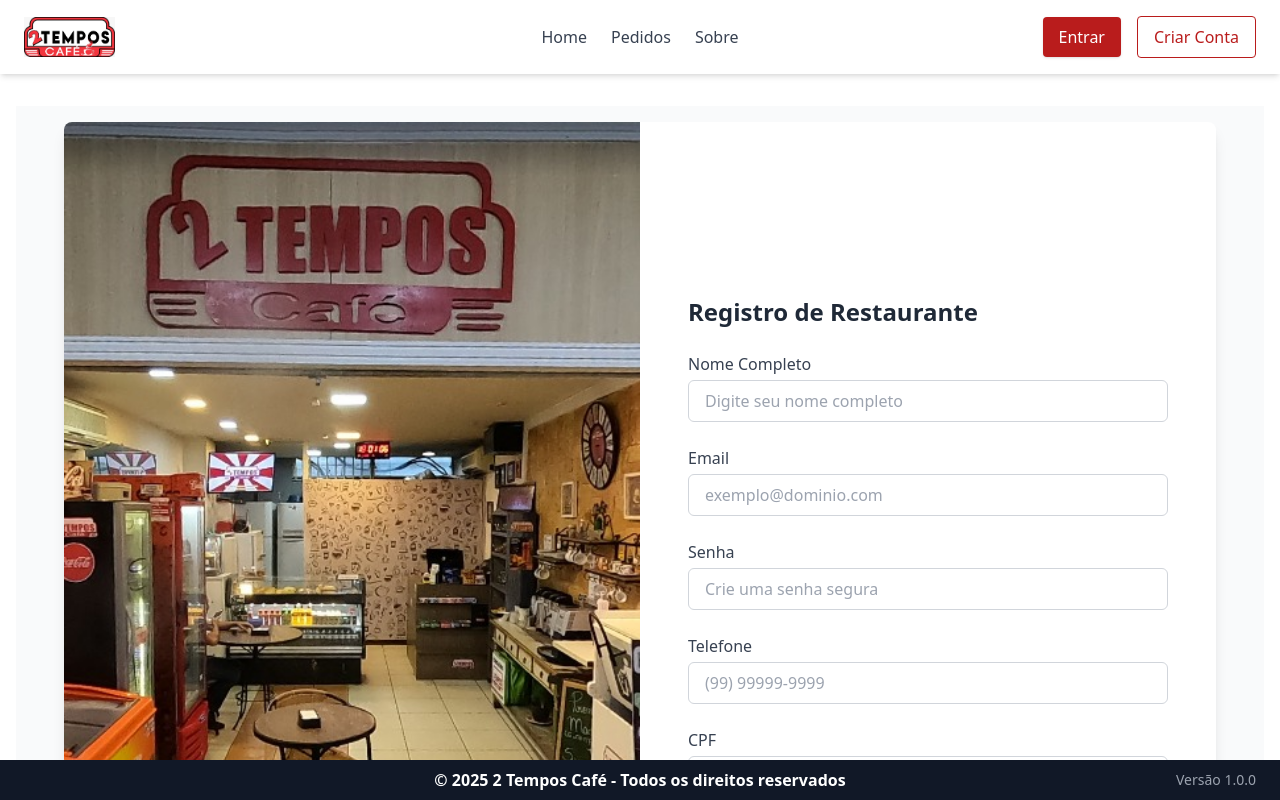
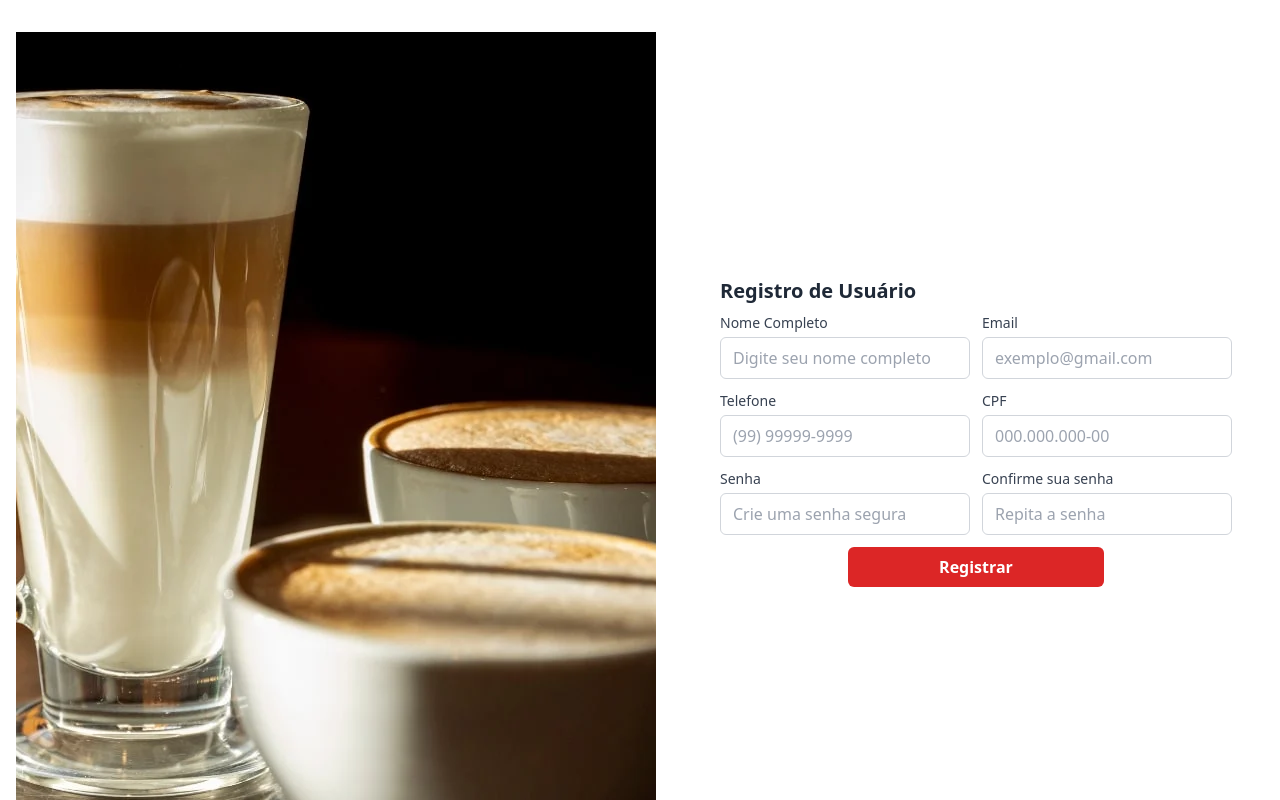
Before and after one commit to ArthurJsph/totem-auto-atendimento, a React (Vite) app in the folder totem-front/: page /registrar in a window 1280 px wide. Shown: the top 800 px of the page. Built offline with nearby package versions, Linux system fonts and the light colour scheme.

Commit message:
atualização na tela registrar e criação do arquivo (DetalhesProdututo)

```diff
--- a/totem-front/src/Routes/rotas.tsx
+++ b/totem-front/src/Routes/rotas.tsx
@@ -16,6 +16,8 @@
 import RedirectByRole from "./redirectByRole";
 import PrivateRoute from "./PrivateRoute";
 import Admin from "../pages/private/admin";
+import DetalhesProduto from "../pages/public/DetalhesProduto";
+
 const Rotas = () => {
     return (
       <Router>
@@ -49,6 +51,17 @@
           <Route path="*" element={<Error404 />} />
           <Route path="/unauthorized" element={<Error401 />} />
           <Route path="/recuperar" element={<Layout><Recuperar /></Layout>} />
+          <Route path="/detalhes/:id" element={<Layout><DetalhesProduto /></Layout>} />
+
+          {/* Rotas privadas */}
+          {/* <Route
+            path="/private"
+            element={
+              <PrivateRoute allowedRoles={["USER", "ADMIN"]}>
+                <PrivatePage />
+              </PrivateRoute>
+            }
+          {/* Rotas públicas */}
         </Routes>
       </Router>
     );
--- a/totem-front/src/components/layout/layout.tsx
+++ b/totem-front/src/components/layout/layout.tsx
@@ -1,15 +1,19 @@
+import { useLocation } from "react-router-dom";
 import Footer from "./footer";
 import Navbar from "./navbar";
 
+export default function Layout({ children }: { children: React.ReactNode }) {
+  const location = useLocation();
+  // Esconda Navbar e Footer nas rotas de login e registrar
+  const hideLayout = ["/login", "/registrar"].includes(location.pathname);
 
-export default function Layout({ children }: { children: React.ReactNode }) {
   return (
     <div className="flex flex-col min-h-screen">
-      <Navbar />
+      {!hideLayout && <Navbar />}
       <main className="flex-grow container mx-auto px-4 py-8">
         {children}
       </main>
-      <Footer />
+      {!hideLayout && <Footer />}
     </div>
   );
 }
--- a/totem-front/src/pages/auth/login.tsx
+++ b/totem-front/src/pages/auth/login.tsx
@@ -1,43 +1,48 @@
-import React, { useState } from "react";
+import React, { useState, useEffect } from "react";
 import { useNavigate } from "react-router-dom";
 import { login } from "../../service/auth";
 import { Link } from "react-router-dom";
 
-
-
 function Login() {
-
   const navigate = useNavigate();
   const [email, setEmail] = useState("");
   const [senha, setSenha] = useState("");
   const [lembrar, setLembrar] = useState(false);
 
+  useEffect(() => {
+    const originalOverflow = document.body.style.overflow;
+    const originalHeight = document.body.style.height;
+    document.body.style.overflow = "hidden";
+    document.body.style.height = "100vh";
+    return () => {
+      document.body.style.overflow = originalOverflow;
+      document.body.style.height = originalHeight;
+    };
+  }, []);
+
   const handleSubmit = (e: React.FormEvent<HTMLFormElement>) => {
     e.preventDefault();
 
     login(email, senha).then(() => {
-
-      // Salva email e senha no localStorage
       localStorage.setItem("email", email);
       localStorage.setItem("senha", senha);
-
       navigate("/redirect");
     });
   };
 
-
   return (
     <div className="flex h-screen overflow-hidden">
-      <div className="flex flex-1 md:flex-row w-full">
-        <div className="hidden md:flex w-[80%] bg-gray-100 items-center justify-center">
+      {/* Imagem ocupa 80% da tela, alinhada à esquerda */}
+      <div className="hidden md:block w-[70vw] h-screen">
         <img
           src="src/assets/login.png"
           alt="imagem login"
-            className="max-w-[80%] max-h-full object-cover"
+          className="w-full h-full object-cover"
         />
       </div>
 
-        <div className="w-full md:w-5/12 flex flex-col bg-white justify-center items-center p-8">
+      {/* Formulário ocupa 20% da tela, alinhado à direita */}
+      <div className="w-full md:w-[30vw] h-screen flex flex-col bg-white justify-center items-center p-8">
         <div className="bg-white p-8 rounded-lg shadow-lg text-center w-full max-w-sm">
           <h2 className="text-gray-800 text-2xl font-semibold mb-6">Login</h2>
           <form className="space-y-4" onSubmit={handleSubmit}>
@@ -111,8 +116,6 @@
               </Link>
             </div>
           </form>
-
-
           <a
             href="/registrar"
             className="block mt-6 text-sm text-gray-600 hover:text-blue-600 hover:underline transition-colors"
@@ -122,7 +125,6 @@
         </div>
       </div>
     </div>
-    </div>
   );
 }
 
--- a/totem-front/src/pages/auth/registrar.tsx
+++ b/totem-front/src/pages/auth/registrar.tsx
@@ -1,4 +1,4 @@
-import React, { useState } from "react";
+import React, { useState, useEffect } from "react";
 import { register } from "../../service/auth";
 import { User } from "../../service/interfaces";
 
@@ -10,10 +10,23 @@
     phone: "",
     cpf: "",
   });
+  const [confirmPassword, setConfirmPassword] = useState<string>("");
 
   const [loading, setLoading] = useState(false);
   const [error, setError] = useState<string | null>(null);
   const [success, setSuccess] = useState<string | null>(null);
+
+  // Impede rolagem apenas nesta tela
+  useEffect(() => {
+    const originalOverflow = document.body.style.overflow;
+    const originalHeight = document.body.style.height;
+    document.body.style.overflow = "hidden";
+    document.body.style.height = "100vh";
+    return () => {
+      document.body.style.overflow = originalOverflow;
+      document.body.style.height = originalHeight;
+    };
+  }, []);
 
   function handleChange(e: React.ChangeEvent<HTMLInputElement>) {
     setFormData((prev) => ({
@@ -29,7 +42,12 @@
     setSuccess(null);
 
     try {
-      // Aqui forçamos role como "client"
+      if (formData.password !== confirmPassword) {
+        setError("As senhas não conferem.");
+        setLoading(false);
+        return;
+      }
+
       await register({ ...formData, role: "CLIENT" });
       setSuccess("Registro realizado com sucesso!");
       setFormData({
@@ -39,6 +57,7 @@
         phone: "",
         cpf: "",
       });
+      setConfirmPassword("");
     } catch {
       setError("Falha no registro. Tente novamente.");
     } finally {
@@ -47,33 +66,25 @@
   }
 
   return (
-    <div className="flex flex-col min-h-screen">
-      <main className="flex-grow overflow-y-auto bg-gray-50 p-4">
-        <div className="bg-white shadow-lg rounded-lg max-w-6xl w-full mx-auto h-full md:flex md:overflow-hidden">
-          <section className="hidden md:block md:w-1/2 bg-gradient-to-tr from-green-600 to-green-400 relative">
+    <div className="flex h-screen w-screen overflow-hidden">
+      {/* Imagem ocupa toda a esquerda */}
+      <section className="hidden md:block w-1/2 h-full">
         <img
           alt="Imagem de restaurante moderno com ambiente acolhedor"
           className="object-cover w-full h-full"
-              height={800}
-              src="src/assets/registrar.jpeg"
-              width={600}
+          src="src/assets/latte-macchiato.jpg"
         />
-            <div className="absolute bottom-6 left-6 text-white">
-              <h2 className="text-3xl font-semibold mb-2">Bem-vindo ao Registro</h2>
-              <p className="text-lg max-w-xs">
-                Cadastre seu restaurante para gerenciar seu negócio com facilidade.
-              </p>
-            </div>
       </section>
 
-          <section className="w-full md:w-1/2 p-8 md:p-12 flex flex-col justify-center">
-            <h1 className="text-2xl font-semibold text-gray-800 mb-6 text-center md:text-left">
-              Registro de Restaurante
+      {/* Formulário ocupa toda a direita, centralizado verticalmente */}
+      <section className="w-full md:w-1/2 h-full flex flex-col justify-center items-center bg-white">
+        <div className="w-full max-w-lg flex flex-col justify-center h-full">
+          <h1 className="text-xl font-semibold text-gray-800 mb-2 text-center md:text-left">
+            Registro de Usuário
           </h1>
-
-            <form onSubmit={handleSubmit} autoComplete="off" className="space-y-6" noValidate>
+          <form onSubmit={handleSubmit} autoComplete="off" className="grid grid-cols-1 md:grid-cols-2 gap-3" noValidate>
             <div>
-                <label htmlFor="name" className="block text-gray-700 font-medium mb-1">
+              <label htmlFor="name" className="block text-gray-700 text-sm mb-1">
                 Nome Completo
               </label>
               <input
@@ -84,12 +95,12 @@
                 onChange={handleChange}
                 required
                 placeholder="Digite seu nome completo"
-                  className="w-full rounded-md border border-gray-300 px-4 py-2 focus:outline-none focus:ring-2 focus:ring-green-500 focus:border-transparent transition"
+                className="w-full rounded-md border border-gray-300 px-3 py-2 focus:outline-none focus:ring-2 focus:ring-red-500 focus:border-transparent transition"
               />
             </div>
 
             <div>
-                <label htmlFor="email" className="block text-gray-700 font-medium mb-1">
+              <label htmlFor="email" className="block text-gray-700 text-sm mb-1">
                 Email
               </label>
               <input
@@ -99,29 +110,13 @@
                 value={formData.email}
                 onChange={handleChange}
                 required
-                  placeholder="exemplo@dominio.com"
-                  className="w-full rounded-md border border-gray-300 px-4 py-2 focus:outline-none focus:ring-2 focus:ring-green-500 focus:border-transparent transition"
+                placeholder="exemplo@gmail.com"
+                className="w-full rounded-md border border-gray-300 px-3 py-2 focus:outline-none focus:ring-2 focus:ring-red-500 focus:border-transparent transition"
               />
             </div>
 
             <div>
-                <label htmlFor="password" className="block text-gray-700 font-medium mb-1">
-                  Senha
-                </label>
-                <input
-                  type="password"
-                  id="password"
-                  name="password"
-                  value={formData.password}
-                  onChange={handleChange}
-                  required
-                  placeholder="Crie uma senha segura"
-                  className="w-full rounded-md border border-gray-300 px-4 py-2 focus:outline-none focus:ring-2 focus:ring-green-500 focus:border-transparent transition"
-                />
-              </div>
-
-              <div>
-                <label htmlFor="phone" className="block text-gray-700 font-medium mb-1">
+              <label htmlFor="phone" className="block text-gray-700 text-sm mb-1">
                 Telefone
               </label>
               <input
@@ -133,12 +128,12 @@
                 required
                 pattern="^\(?\d{2}\)?\s?\d{4,5}-?\d{4}$"
                 placeholder="(99) 99999-9999"
-                  className="w-full rounded-md border border-gray-300 px-4 py-2 focus:outline-none focus:ring-2 focus:ring-green-500 focus:border-transparent transition"
+                className="w-full rounded-md border border-gray-300 px-3 py-2 focus:outline-none focus:ring-2 focus:ring-red-500 focus:border-transparent transition"
               />
             </div>
 
             <div>
-                <label htmlFor="cpf" className="block text-gray-700 font-medium mb-1">
+              <label htmlFor="cpf" className="block text-gray-700 text-sm mb-1">
                 CPF
               </label>
               <input
@@ -150,24 +145,59 @@
                 required
                 pattern="^\d{3}\.\d{3}\.\d{3}-\d{2}$"
                 placeholder="000.000.000-00"
-                  className="w-full rounded-md border border-gray-300 px-4 py-2 focus:outline-none focus:ring-2 focus:ring-green-500 focus:border-transparent transition"
+                className="w-full rounded-md border border-gray-300 px-3 py-2 focus:outline-none focus:ring-2 focus:ring-red-500 focus:border-transparent transition"
               />
             </div>
 
-              {error && <p className="text-red-600">{error}</p>}
-              {success && <p className="text-green-600">{success}</p>}
+            <div>
+              <label htmlFor="password" className="block text-gray-700 text-sm mb-1">
+                Senha
+              </label>
+              <input
+                type="password"
+                id="password"
+                name="password"
+                value={formData.password}
+                onChange={handleChange}
+                required
+                placeholder="Crie uma senha segura"
+                className="w-full rounded-md border border-gray-300 px-3 py-2 focus:outline-none focus:ring-2 focus:ring-red-500 focus:border-transparent transition"
+              />
+            </div>
+
+            <div>
+              <label htmlFor="confirmPassword" className="block text-gray-700 text-sm mb-1">
+                Confirme sua senha
+              </label>
+              <input
+                type="password"
+                id="confirmPassword"
+                name="confirmPassword"
+                value={confirmPassword}
+                onChange={e => setConfirmPassword(e.target.value)}
+                required
+                placeholder="Repita a senha"
+                className="w-full rounded-md border border-gray-300 px-3 py-2 focus:outline-none focus:ring-2 focus:ring-red-500 focus:border-transparent transition"
+              />
+            </div>
+
+            {error && (
+              <p className="md:col-span-2 text-red-600 text-sm">{error}</p>
+            )}
+            {success && (
+              <p className="md:col-span-2 text-red-600 text-sm">{success}</p>
+            )}
 
             <button
               type="submit"
               disabled={loading}
-                className="w-full bg-green-600 hover:bg-green-700 text-white font-semibold py-3 rounded-md transition disabled:opacity-50"
+              className="md:col-span-2 w-1/2 mx-auto bg-red-600 hover:bg-red-700 text-white font-semibold py-2 rounded-md transition disabled:opacity-50"
             >
               {loading ? "Registrando..." : "Registrar"}
             </button>
           </form>
+        </div>
       </section>
-        </div>
-      </main>
     </div>
   );
 };
--- /dev/null
+++ b/totem-front/src/pages/public/DetalhesProduto.tsx
@@ -0,0 +1,49 @@
+import React from "react";
+import { useParams, useNavigate } from "react-router-dom";
+import { produtos } from "./produto"; // ou de onde vier sua lista
+// Simule o usuário logado
+const user = { role: "admin" }; // ou "manager", "client", etc
+
+const ProdutoDetalhe = () => {
+  const { id } = useParams();
+  const navigate = useNavigate();
+  const produto = produtos.find((p) => p.id === Number(id));
+
+  if (!produto) return <div className="p-8">Produto não encontrado.</div>;
+
+  return (
+    <div className="flex flex-col items-center justify-center min-h-screen bg-gray-50">
+      <div className="bg-white rounded-lg shadow-lg p-8 max-w-md w-full">
+        <img src={produto.imagem} alt={produto.nome} className="w-full h-64 object-cover rounded mb-4" />
+        <h2 className="text-2xl font-bold mb-2">{produto.nome}</h2>
+        <p className="text-gray-700 mb-2">{produto.descricao}</p>
+        <p className="text-green-700 font-bold mb-4">R$ {produto.preco.toFixed(2)}</p>
+        {/* Botões só para admin/manager */}
+        {(user.role === "admin" || user.role === "manager") && (
+          <div className="flex gap-4">
+            <button
+              className="bg-yellow-500 text-white px-4 py-2 rounded hover:bg-yellow-600"
+              onClick={() => alert("Editar produto")}
+            >
+              Editar
+            </button>
+            <button
+              className="bg-red-600 text-white px-4 py-2 rounded hover:bg-red-700"
+              onClick={() => alert("Excluir produto")}
+            >
+              Excluir
+            </button>
+          </div>
+        )}
+        <button
+          className="mt-6 text-gray-600 underline"
+          onClick={() => navigate(-1)}
+        >
+          Voltar
+        </button>
+      </div>
+    </div>
+  );
+};
+
+export default ProdutoDetalhe;
--- a/totem-front/src/pages/public/produto.tsx
+++ b/totem-front/src/pages/public/produto.tsx
@@ -1,4 +1,5 @@
 import React, { useState } from "react";
+import { useNavigate } from "react-router-dom";
 
 export const produtos = [
   {
@@ -77,6 +78,7 @@
   });
   const [imagemPreview, setImagemPreview] = useState<string | null>(null);
   const [viewMode, setViewMode] = useState<"grid" | "list">("grid");
+  const navigate = useNavigate();
 
   const handleChange = (e: React.ChangeEvent<HTMLInputElement | HTMLTextAreaElement>) => {
     setNovoProduto({ ...novoProduto, [e.target.name]: e.target.value });
@@ -237,9 +239,10 @@
               key={produto.id}
               className={
                 viewMode === "grid"
-                  ? "bg-white rounded-lg shadow-md overflow-hidden hover:scale-105 transition-transform"
-                  : "bg-white rounded-lg shadow-md overflow-hidden flex"
+                  ? "bg-white rounded-lg shadow-md overflow-hidden hover:scale-105 transition-transform cursor-pointer"
+                  : "bg-white rounded-lg shadow-md overflow-hidden flex cursor-pointer"
               }
+              onClick={() => navigate(`/produtos/${produto.id}`)}
             >
               <img
                 src={produto.imagem}
--- a/totem-front/src/pages/public/sobre.tsx
+++ b/totem-front/src/pages/public/sobre.tsx
@@ -10,7 +10,7 @@
         <div className="flex flex-col md:flex-row md:space-x-12 items-center md:items-start">
           <div className="md:w-1/2 space-y-6 text-gray-700 text-lg leading-relaxed">
             <p>
-              Bem-vindo ao <span className="font-bold text-yellow-600">2 Tempos Café</span>, o seu lugar favorito para saborear os melhores lanches e cafés da cidade. Fundado em xxxx, nosso restaurante tem como missão oferecer produtos frescos, saborosos e feitos com carinho para você e sua família.
+              Bem-vindo ao <span className="font-bold text-yellow-600">2 Tempos Café</span>, o seu lugar favorito para saborear os melhores lanches e cafés da cidade. Fundado em 2014, nosso restaurante tem como missão oferecer produtos frescos, saborosos e feitos com carinho para você e sua família.
             </p>
             <p>
               Nosso cardápio é cuidadosamente elaborado para agradar todos os gostos, desde os clássicos sanduíches até opções especiais e exclusivas. Além disso, nosso café é selecionado das melhores regiões produtoras, garantindo aroma e sabor incomparáveis.
```
Also changed, not shown: totem-front/src/index.css (line endings or trailing spaces). Lines whose indentation alone changed are shown as unchanged.
